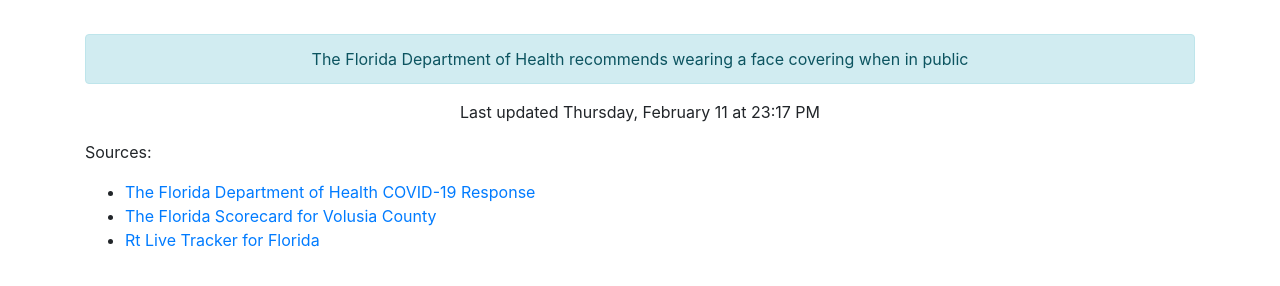
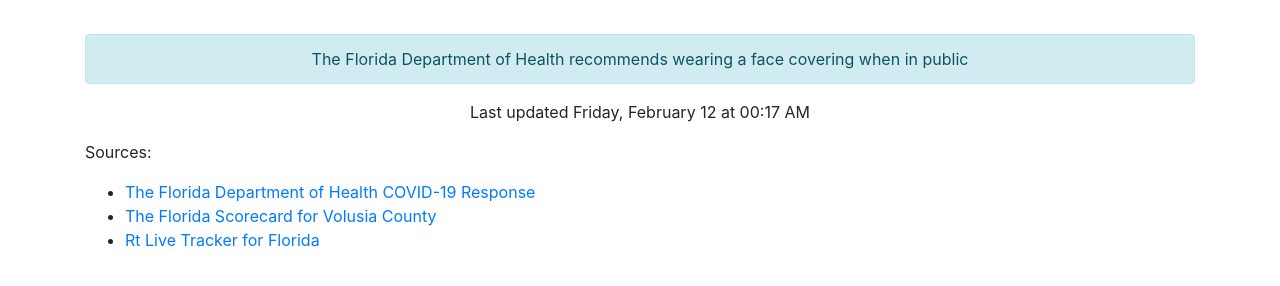
Before and after one commit to thinkjson/timeforchurch, a Jekyll site: the page built from index.md, in a window 1280 px wide. Shown: the part 544-830 px from the top of the page. Built offline with Jekyll 4.4.1, drawn with Linux system fonts in a browser that asks for light colours; our own code applies the rules of GitHub Pages for plain Markdown files.

Commit message:
Updating data

```diff
--- a/_includes/data.html
+++ b/_includes/data.html
@@ -10,4 +10,4 @@
     <div class="outcome text-success">YES</div>
     <div class="alert alert-info" role="alert">The Florida Department of Health recommends wearing a face covering when in public</div>
 
-    <p>Last updated Thursday, February 11 at 23:17 PM</p>
+    <p>Last updated Friday, February 12 at 00:17 AM</p>
```
